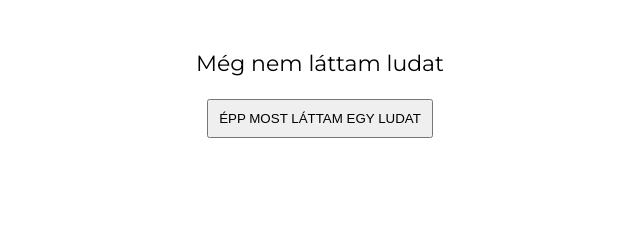
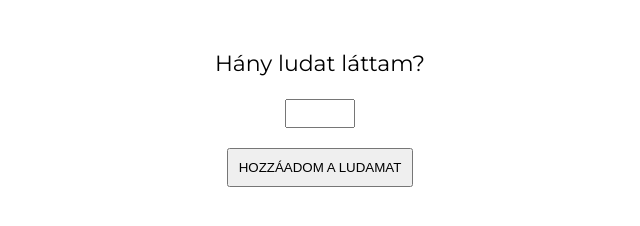
Before and after one commit to GyebnarPeter/goosecounter, a plain HTML site: page index.html in a window 1280 px wide. Shown: the whole page, without its empty margins (320-960 px from the left). Drawn offline with Linux system fonts and the light colour scheme.

Commit message:
goosecounter v2.0

```diff
--- a/index.html
+++ b/index.html
@@ -6,20 +6,27 @@
     </head>
     <body>
 
-        <p id="text">Még nem láttam ludat</p>
-        <button onClick="lud()">ÉPP MOST LÁTTAM EGY LUDAT</button>
+        <p id="text">Hány ludat láttam?</p>
+        <input type="text" name="name" id="geese">
+        <button onClick="lud()">HOZZÁADOM A LUDAMAT</button>
 
         <script>
-            var number = 1;
+            var x;
+            var number = 0;
             function lud() {
-                if ( number < 10 ) {
+                x = document.getElementById("geese").value;
+                if ( x == "" ) {
+                    ++number;
                     document.getElementById("text").innerHTML="Eddig " + number + " ludat láttam";
-                    ++number;
+                } else if (!isNaN(x)) {
+                    x = parseInt(x);
+                    number += x;
+                    document.getElementById("text").innerHTML="Eddig " + number + " ludat láttam";
                 } else {
-                    document.getElementById("text").innerHTML="Túl sok ludat láttál már, biztosan tudós vagy";
+                    x = String;
+                    document.getElementById("text").innerHTML="<span>Nem számot adtál meg</span>";
                 }
             }
         </script>
-
     </body>
 </html>
--- a/style.css
+++ b/style.css
@@ -9,3 +9,10 @@ button {
     margin: 20px auto;
     padding: 10px;
 }
+input {
+    width: 70px;
+    padding: 5px;
+}
+span {
+    color: red;
+}
```
